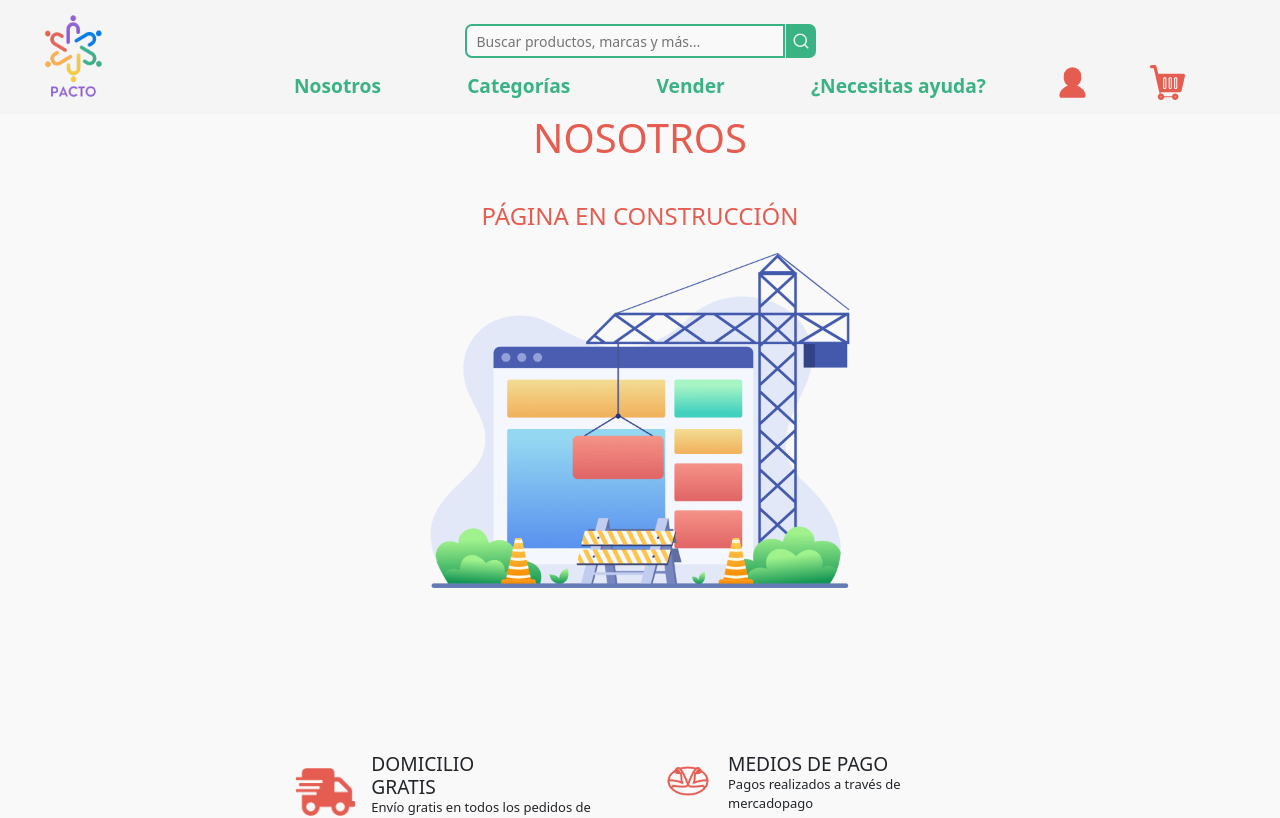
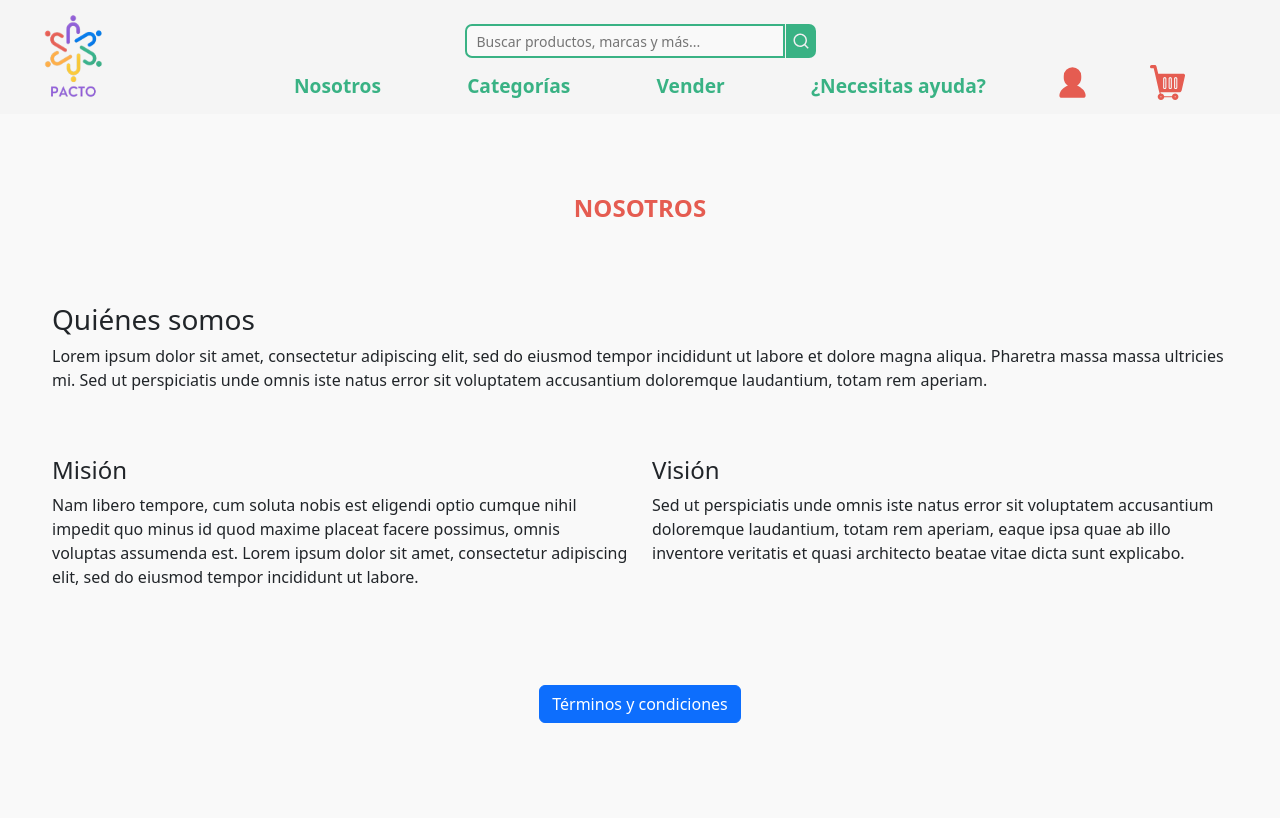
Before and after one commit to lkguevara/pacto, a Next.js app in the folder client/: page /nosotros in a window 1280 px wide. Shown: the top 818 px of the page. Built offline with nearby package versions, Linux system fonts and the light colour scheme.

Commit message:
Página Nosotros con datos tipo Mockup

```diff
--- /dev/null
+++ b/client/src/components/aboutUs.js
@@ -0,0 +1,53 @@
+import styles from "../styles/AboutUs.module.css";
+import React from 'react';
+import { Container, Row, Col, Card, Button } from 'react-bootstrap';
+import Link from 'next/link';
+
+const AboutUs = () => {
+    return (
+      <Container className={styles.container}>
+        <Row className="mt-5">
+          <Col>
+            <h2 className={styles.title}>Nosotros</h2>
+          </Col>
+        </Row>
+
+        {/* Sección Quiénes somos */}
+        <Row className="mt-5">
+          <Col>
+            <h3>Quiénes somos</h3>
+            <p>
+              Lorem ipsum dolor sit amet, consectetur adipiscing elit, sed do eiusmod tempor incididunt ut labore et dolore magna aliqua. Pharetra massa massa ultricies mi. Sed ut perspiciatis unde omnis iste natus error sit voluptatem accusantium doloremque laudantium, totam rem aperiam.
+            </p>
+          </Col>
+        </Row>
+
+        {/* Sección Misión y visión */}
+        <Row className="mt-5">
+          <Col md={6}>
+            <h4>Misión</h4>
+            <p>
+              Nam libero tempore, cum soluta nobis est eligendi optio cumque nihil impedit quo minus id quod maxime placeat facere possimus, omnis voluptas assumenda est. Lorem ipsum dolor sit amet, consectetur adipiscing elit, sed do eiusmod tempor incididunt ut labore.
+            </p>
+          </Col>
+          <Col md={6}>
+            <h4>Visión</h4>
+            <p>
+              Sed ut perspiciatis unde omnis iste natus error sit voluptatem accusantium doloremque laudantium, totam rem aperiam, eaque ipsa quae ab illo inventore veritatis et quasi architecto beatae vitae dicta sunt explicabo.
+            </p>
+          </Col>
+        </Row>
+
+        {/* Sección Términos y condiciones */}
+        <Row className="mt-5">
+          <Col className="text-center">
+            <Link href="/terms-and-conditions">
+              <Button variant="primary" className={styles.termsButton}>Términos y condiciones</Button>
+            </Link>
+          </Col>
+        </Row>
+      </Container>
+    );
+};
+
+export default AboutUs;
--- a/client/src/pages/nosotros.js
+++ b/client/src/pages/nosotros.js
@@ -2,13 +2,13 @@ import styles from '@/styles/Home.module.css';
 import Layout from '@/components/layout';
 import Link from 'next/link';
 import EnConstruccion from '@/components/enConstruccion';
+import AboutUs from '@/components/aboutUs';
 
 export default function Nosotros() {
   return (
     <>
       <Layout title="Nosotros">
-        <h1 className={styles.title}>Nosotros</h1>
-        <EnConstruccion />
+        <AboutUs />
       </Layout>
 
     </>
--- /dev/null
+++ b/client/src/styles/AboutUs.module.css
@@ -0,0 +1,17 @@
+.container {
+  max-width: 1200px;
+}
+
+.title {
+  font-size: 1.5rem;
+  font-weight: bold;
+  text-align: center;
+  text-transform: uppercase;
+  color: var(--rosa);
+  margin: 2rem 0;
+  padding: 0 2rem;
+}
+
+.termsButton {
+  margin-top: 2rem;
+}
--- a/client/src/styles/Productos.module.css
+++ b/client/src/styles/Productos.module.css
@@ -9,6 +9,7 @@
   background-color: var(--blanco);
   position: relative;
   top: 0;
+  padding-top: 2rem;
 }
 
 .title {
```
